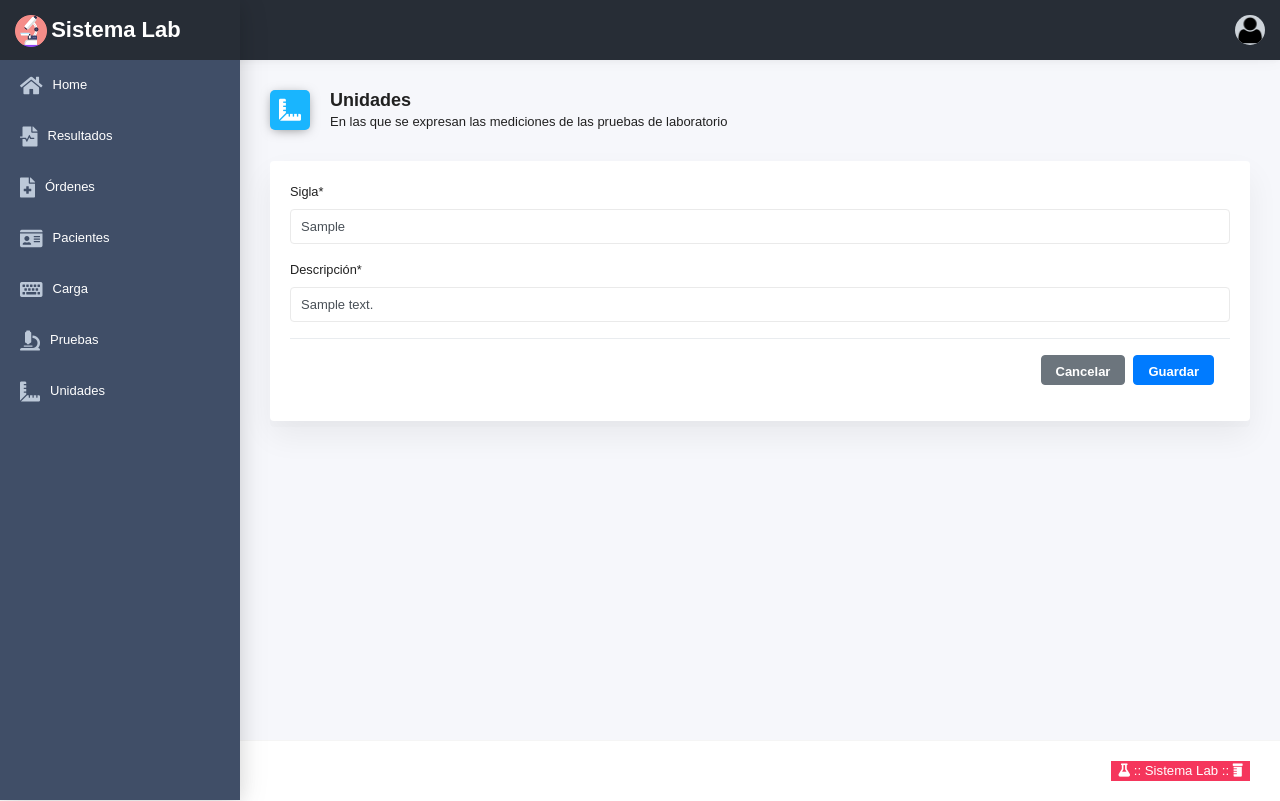
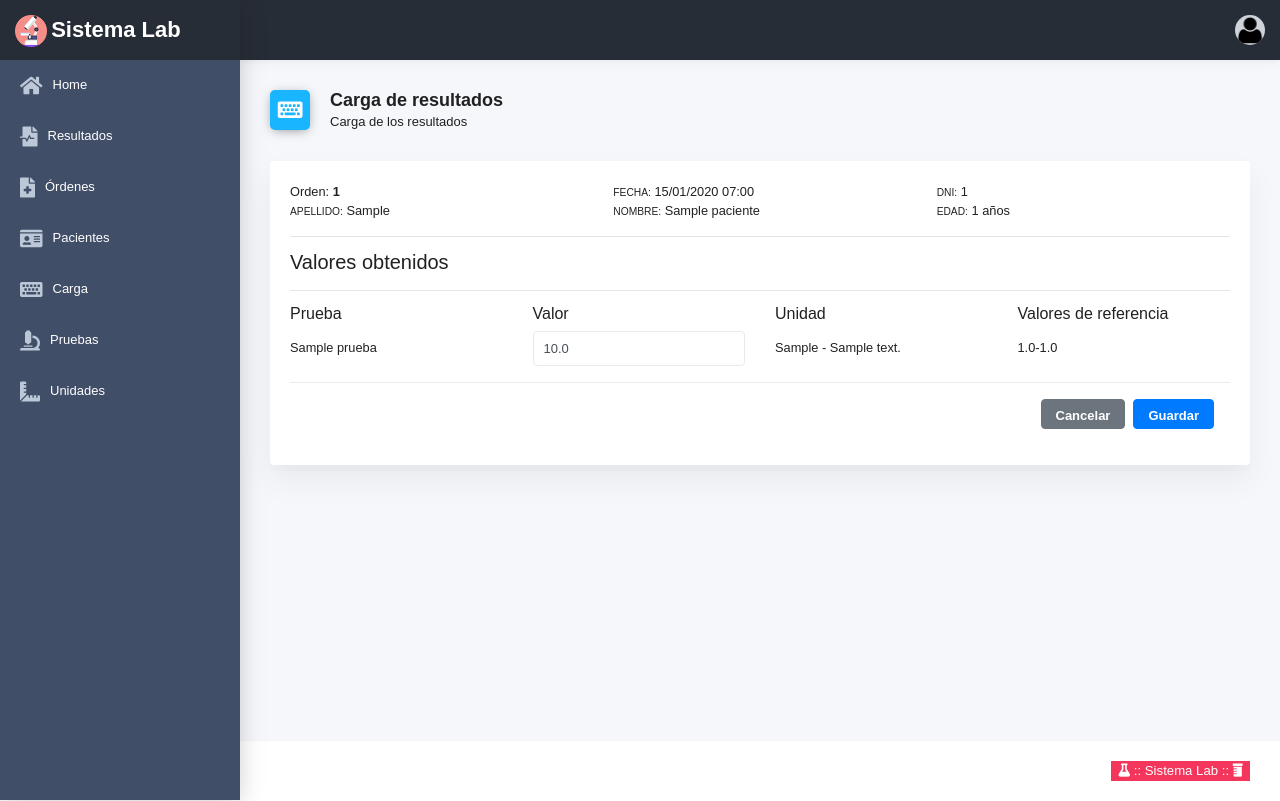
Before and after one commit to ravillar/djlab, a Django app: page /carga/1/ in a window 1280 px wide. Run offline with Django 3.2, Linux system fonts and the light colour scheme; a user stored in the database is signed in; tables that the repository leaves empty hold one stand-in row (values such as "Sample post"); some libraries are stand-ins or nearby versions; some web fonts are replaced.

Commit message:
agregado formulario de carga de reusltados. Modificaciones varias.

```diff
--- a/lab/forms.py
+++ b/lab/forms.py
@@ -1,44 +1,22 @@
 from django import forms
-from django.contrib.auth.forms import AuthenticationForm, PasswordChangeForm,  UserCreationForm
+from django.contrib.auth.forms import AuthenticationForm,  UserCreationForm
 from django.contrib.auth.models import User
 
 from django_select2 import forms as s2forms
 from tempus_dominus.widgets import DateTimePicker,  DatePicker #, TimePicker,
 from lab.models import Orden, Paciente
-dtpIcons= {
-        'today': 'fas fa-calendar-check',
-        'clear': 'fas fa-trash',
-        'close': 'fas fa-times'
-        }
-dtpTooltips= {
-        'today': 'Hoy',
-        'clear': 'Limpiar selección',
-        'close': 'Cerrar',
-        'selectMonth': 'Seleccionar mes',
-        'prevMonth': 'Mes anterior',
-        'nextMonth': 'Mes siguiente',
-        'selectYear': 'Seleccionar año',
-        'prevYear': 'Año anterior',
-        'nextYear': 'Año siguiente',
-        'selectDecade': 'Seleccionar década',
-        'prevDecade': 'Década anterior',
-        'nextDecade': 'Década siguiente',
-        'prevCentury': 'Siglo anterior',
-        'nextCentury': 'Siglo siguiente',
-        'incrementHour': 'Incrementar hora',
-        'pickHour': 'Seleccionar hora',
-        'decrementHour':'Decrementar hora',
-        'incrementMinute': 'Incrementar minuto',
-        'pickMinute': 'Seleccionar ninuto',
-        'decrementMinute':'Decrementar minuto',
-        'incrementSecond': 'Incrementar segundo',
-        'pickSecond': 'Seleccionar segundo',
-        'decrementSecond':'Decrementar segundo'
+from lab.util import DTP_ICONS, DTP_TOOLTIPS
+from crispy_forms.helper import FormHelper
+from crispy_forms.layout import Layout, Submit, Row, Column, Div, Button
+from django.urls import reverse
 
-        }
 class PruebasWidget(s2forms.Select2MultipleWidget):
     search_fields = [
         "nombre__icontains",
+    ]
+class PacienteWidget(s2forms.Select2Widget):
+    search_fields = [
+        "paciente__icontains",
     ]
 
 class OrdenForm(forms.ModelForm):
@@ -48,7 +26,8 @@ class OrdenForm(forms.ModelForm):
         # readonly_fields = ["fecha_alta"]
         widgets = {
                 "pruebas": PruebasWidget(),
-                "fecha_alta": DateTimePicker(options={'tooltips': dtpTooltips, 'icons':dtpIcons,'locale':'es','sideBySide':True,'format':'DD/MM/YYYY HH:mm', 'buttons':{'showToday': True,'showClose': True}})
+                "paciente": PacienteWidget(),
+                "fecha_alta": DateTimePicker(options={'tooltips': DTP_TOOLTIPS, 'icons':DTP_ICONS,'locale':'es','sideBySide':True,'format':'DD/MM/YYYY HH:mm', 'buttons':{'showToday': True,'showClose': True}})
         }
 
 class PacienteForm(forms.ModelForm):
@@ -56,17 +35,36 @@ class PacienteForm(forms.ModelForm):
         model = Paciente
         fields = "__all__"
         widgets = {
-                "fecha_nac": DatePicker(options={'tooltips': dtpTooltips, 'icons':dtpIcons, 'locale':'es','sideBySide':True,'format':'DD/MM/YYYY', 'buttons':{'showToday': True,'showClose': True}})#,'showClear': True
+                "fecha_nac": DatePicker(options={'tooltips': DTP_TOOLTIPS, 'icons':DTP_ICONS, 'locale':'es','sideBySide':True,'format':'DD/MM/YYYY', 'buttons':{'showToday': True,'showClose': True}})#,'showClear': True
+                , 'direccion':forms.Textarea(attrs={'rows': '3'})
         }
+    def __init__(self, *args, **kwargs):
+        super().__init__(*args, **kwargs)
+        self.helper = FormHelper()
+        self.helper.layout = Layout(
+            Row(
+                Column('dni', css_class='form-group col-md-4 mb-0'),
+                Column('apellido', css_class='form-group col-md-4 mb-0'),
+                Column('nombre', css_class='form-group col-md-4 mb-0'),
+                css_class='form-row'
+            ),
+            Row(
+                Column('fecha_nac', css_class='form-group col-md-4 mb-0'),
+                Column('email', css_class='form-group col-md-4 mb-0'),
+                Column('telefono', css_class='form-group col-md-4 mb-0'),
+                css_class='form-row'
+            ),
+            Row(
+                Column(
+                    'direccion', css_class='form-group mb-0'),
+                css_class='form-row'
+            ),
+            Div(
+                Button('button','Cancelar', css_class='btn btn-secondary',  onclick="location.href='"+reverse('paciente-list')+"'"),
+                Submit('submit', 'Guardar'), css_class='modal-footer')
+            )
 class RegisterForm(UserCreationForm):
     email = forms.EmailField()
     class Meta:
         model = User
         fields = ["username", "email", "password1", "password2"]
-
-
-class ChangepassForm(PasswordChangeForm):
-    def get_context_data(self, **kwargs):
-        context = super().get_context_data(**kwargs)
-        context['aux'] ={'url':reverse_lazy('home'), 'icon':'fas fa-file-medical-alt', 'titulo':'Resultados', 'singular':'', 'descrip':'Publicación de los resultados'}
-        return context
--- /dev/null
+++ b/lab/templates/lab/carga_resultado.html
@@ -0,0 +1,69 @@
+{% extends "layout-common.html" %}
+{% load l10n %}
+
+
+{% block content %}
+         <div id="conteInfo" class="row invoice-info">
+             <div class="col-sm-4 invoice-col">Orden: <strong>{{orden.id}}</strong></div>
+             <div class="col-sm-4 invoice-col"><small>FECHA:</small> {{orden.fecha_alta|date:'d/m/Y H:i'}}</div>
+             <div class="col-sm-4 invoice-col"><small>DNI:</small> {{paciente.dni}}</div>
+             <div class="col-sm-4 invoice-col"><small>APELLIDO:</small> {{paciente.apellido}}</div>
+             <div class="col-sm-4 invoice-col"><small>NOMBRE:</small> {{paciente.nombre}}</div>
+             <div class="col-sm-4 invoice-col"><small>EDAD:</small> {{edad}}</div>
+         </div>
+         <hr>
+         <h5>Valores obtenidos</h5>
+         <hr>
+				<div class="row even">
+					<h6 class="col-sm-3">Prueba</h6>
+					<h6 class="col-sm-3">Valor</h6>
+					<h6 class="col-sm-3">Unidad</h6>
+					<h6 class="col-sm-3">Valores de referencia</h6>
+				</div>
+
+			 {% for r in res %}
+				<div class="form-group row odd">
+					<label for="val{{r.id}}" class="col-sm-3 col-form-label">{{r.prueba.nombre}}</label>
+					<div class="col-sm-3">
+                        <input data-id="{{r.id}}" type="number" step="0.01" class="valor form-control" id="val{{r.id}}" placeholder="Valor" value="{{ r.valor|unlocalize   }}" >
+					</div>
+					<div class="col-sm-3 col-form-label">{{r.prueba.unidad}}</div>
+					<div class="col-sm-3 col-form-label">{{r.prueba.minimo}}-{{r.prueba.maximo}}</div>
+				</div>
+			 {% endfor %}
+
+            <form id="frmCarga" method="post">
+{% csrf_token %}
+            <div class="modal-footer">
+        <input id="valores" name="valores" type="hidden">
+        <input class="btn btn-secondary" type="button" value="Cancelar" onclick="location.href='{%url 'carga'%}'">
+        <input class="btn btn-primary"  type="submit" value="Guardar">
+        </div>
+
+			</form>
+
+
+{% endblock %}
+
+{% block footer %}
+
+<script type="text/javascript">
+    $(document).ready(function(){
+        $('#frmCarga').on('submit', function(evt){
+            valores=$('#valores').val()
+            if(valores==''){
+                evt.preventDefault()
+                $('#valores').val(JSON.stringify(resInputs2obj()))
+                $(this).submit();
+            }
+        })
+    })
+function resInputs2obj(){
+    var obj={}
+    $('.valor').each(function(k,el){
+        obj[$(el).data('id')]=el.value
+    })
+    return obj
+}
+</script>
+{% endblock %}
--- a/lab/templates/lab/orden_form.html
+++ b/lab/templates/lab/orden_form.html
@@ -2,11 +2,6 @@
 {% block content %}
 {% load crispy_forms_tags %}
 {{ form.media.css  }}
-{% if object == None %}
-    <h1>Crear Orden</h1>
-{% else %}
-    <h1>Editar Orden</h1>
-{% endif %}
 <form method="post">{% csrf_token %}
     {{ form|crispy  }}
     <div class="modal-footer">
--- a/lab/templates/lab/orden_list.html
+++ b/lab/templates/lab/orden_list.html
@@ -22,7 +22,7 @@
         {% for orden in object_list %}
            <tr>
                 <td>{{ orden.pk  }}</td>
-                <td>{{ orden.fecha_alta|date:'d-m-Y H:i'  }}</td>
+                <td>{{ orden.fecha_alta|date:'d/m/Y H:i'  }}</td>
                 <td>{{ orden.paciente.apellido }} {{ orden.paciente.nombre }}</td>
                 <td>
             {% if tipo == 'O' %}
@@ -30,14 +30,14 @@
                 <a href="{% url 'orden-delete' orden.id %}" title="Eliminar"><i class="fas fa-trash-alt f-16 text-red"></i></a>
             {% endif %}
             {% if tipo == 'R' %}
-                <a href="{% url 'resultado-ver' orden.id %}" title="Ver resultado" class="btn btn-primary"><i class="{{aux.icon}}"></i>Ver</a>
+                <a href="{% url 'resultado-ver' orden.id %}" target="_blank" title="Ver resultado" class="btn btn-primary"><i class="{{aux.icon}}"></i>Ver</a>
             {% endif %}
             {% if tipo == 'C' %}
                 <a href="{% url 'carga-edit' orden.id %}" title="Cargar resultado"><i class="fas fa-edit f-16 mr-15 text-green"></i></a>
             {% endif %}
                 </td>
             {% empty %}
-            <td colspan="3">No hay órdenes todavía.</td>
+            <td colspan="4">No hay registros disponibles.</td>
         {% endfor %}
             </tr>
 
--- a/lab/templates/lab/paciente_list.html
+++ b/lab/templates/lab/paciente_list.html
@@ -31,7 +31,7 @@
                 <a href="{% url 'paciente-delete' paciente.id %}" title="Eliminar"><i class="fas fa-trash-alt f-16 text-red"></i></a>
                 </td>
             {% empty %}
-            <td colspan="3">No hay pacientes todavía.</td>
+            <td colspan="7">No hay registros disponibles.</td>
         {% endfor %}
             </tr>
 
--- a/lab/templates/lab/prueba_list.html
+++ b/lab/templates/lab/prueba_list.html
@@ -29,7 +29,7 @@
                 <a href="{% url 'prueba-delete' prueba.id %}" title="Eliminar"><i class="fas fa-trash-alt f-16 text-red"></i></a>
                 </td>
             {% empty %}
-            <td colspan="3">No hay pruebas todavía.</td>
+            <td colspan="6">No hay registros disponibles.</td>
         {% endfor %}
             </tr>
 
--- a/lab/templates/lab/unidad_list.html
+++ b/lab/templates/lab/unidad_list.html
@@ -25,7 +25,7 @@
                 <a href="{% url 'unidad-delete' unidad.id %}" title="Eliminar"><i class="fas fa-trash-alt f-16 text-red"></i></a>
                 </td>
             {% empty %}
-            <td colspan="3">No hay unidades todavía.</td>
+            <td colspan="4">No hay registros disponibles.</td>
         {% endfor %}
             </tr>
 
--- a/lab/templates/layout-common.html
+++ b/lab/templates/layout-common.html
@@ -66,7 +66,7 @@
                                 <a class="dropdown-toggle" href="#" id="userDropdown" role="button" data-toggle="dropdown" aria-haspopup="true" aria-expanded="false"><img class="avatar" src="{% static 'img/usuario.png' %} " title="{{user.username}}" alt="{{user.username}}"></a>
                                 <div class="dropdown-menu dropdown-menu-right" aria-labelledby="userDropdown">
 
-                                    <a class="dropdown-item" href="{% url 'changepass'%}"><i class="fas fa-key dropdown-icon"></i> Cambio de contraseña </a>
+                                    <a class="dropdown-item" href="{% url 'changepass' %}?next={{ request.path  }}"><i class="fas fa-key dropdown-icon"></i> Cambio de contraseña </a>
 
                                     <a class="dropdown-item" href="{% url 'logout'%}"><i class="fas fa-power-off dropdown-icon"></i> Salir</a>
                                 </div>
@@ -186,9 +186,6 @@
             </div>
         </div>
 
-        <style type="text/css">
-        .row-marcado{background-color:gold !important;}
-        </style>
         <script src="{% static 'js/screenfull.js' %} "></script>
         <script src="{% static 'js/popper.min.js' %} "></script>
         <script src="{% static 'js/jquery.min.js' %} "></script>
--- a/lab/urls.py
+++ b/lab/urls.py
@@ -9,9 +9,9 @@ from django.conf.urls import (
 urlpatterns = [
     path('', HomePageView.as_view(), name='home'),
     path('resultados', ResultadoView.as_view(), name='resultado'),
-    path('resultados/<int:pk>/', UnidadUpdate.as_view(),name="resultado-ver" ),
+    path('resultados/<int:pk>/', ResultadoDetalleView.as_view(),name="resultado-ver" ),
     path('carga', CargaView.as_view(), name='carga'),
-    path('carga/<int:pk>/', UnidadUpdate.as_view(),name="carga-edit" ),
+    path('carga/<int:pk>/', CargaResultadoView.as_view(),name="carga-edit" ),
     path('unidades', UnidadListView.as_view(), name='unidad-list'),
     path('unidades/crear/', UnidadCreate.as_view(),name="unidad-create" ),
     path('unidades/<int:pk>/editar/', UnidadUpdate.as_view(),name="unidad-edit" ),
@@ -37,7 +37,6 @@ urlpatterns = [
 
     path('logout/', auth_views.LogoutView.as_view(),  name='logout'),
     path('changepass/', changepass,  name='changepass'),
-    # path('change-password/', auth_views.PasswordChangeView.as_view(), name='change-password'),
     # path('password_change/done/', auth_views.PasswordChangeView.as_view(), name='password_change_done'),
     # path("register/", register, name="register"),
 
--- a/lab/views.py
+++ b/lab/views.py
@@ -1,4 +1,4 @@
-from django.shortcuts import render, redirect
+from django.shortcuts import render, redirect, get_object_or_404
 from django.contrib import messages
 from django.contrib.auth import login, authenticate, update_session_auth_hash
 from django.contrib.auth.mixins import LoginRequiredMixin
@@ -6,26 +6,18 @@ from django.contrib.auth.mixins import LoginRequiredMixin
 from django.views import View
 from django.views.generic.base import TemplateView
 from django.views.generic.list import ListView
-from lab.models import Unidad, Prueba, Paciente, Orden
+from lab.models import Unidad, Prueba, Paciente, Orden, Resultado
 from django.db.models import Q
 from django.views.generic.edit import CreateView, UpdateView, DeleteView
 
 from django.urls import reverse_lazy
 from . import forms
-
+import json
 from rolepermissions.mixins import HasRoleMixin
 from django.core.paginator import Paginator
 
-AUX_CTX = {
-        'home':{'url':reverse_lazy('home'), 'icon':'fas fa-home', 'titulo':'Home', 'singular':'', 'descrip':'Bienvenido al Sistema Lab !!'},
-        'unidad':{'url':reverse_lazy('unidad-list'), 'icon':'fas fa-ruler-combined', 'titulo':'Unidades', 'singular':'Unidad', 'descrip':'En las que se expresan las mediciones de las pruebas de laboratorio'},
-        'prueba':{'url':reverse_lazy('prueba-list'), 'icon':'fas fa-microscope', 'titulo':'Pruebas', 'singular':'Prueba', 'descrip':'Prácticas de laboratorio'},
-        'paciente':{'url':reverse_lazy('paciente-list'), 'icon':'fas fa-id-card', 'titulo':'Pacientes', 'singular':'Paciente', 'descrip':'Registro de personas a las que se le tomaron las muestras'},
-        'orden':{'url':reverse_lazy('orden-list'), 'icon':'fas fa-file-medical', 'titulo':'Órdenes', 'singular':'Orden', 'descrip':'Estudios solicitados por profesionales médicos'},
-        'resultado':{'url':reverse_lazy('resultado'), 'icon':'fas fa-file-medical-alt', 'titulo':'Resultados', 'singular':'', 'descrip':'Publicación de los resultados'},
-        'carga':{'url':reverse_lazy('carga'), 'icon':'fas fa-keyboard', 'titulo':'Carga de resultados', 'singular':'', 'descrip':'Carga de los resultados'},
-}
-PAG_CANT_FILAS=10
+from django.contrib.auth.forms import PasswordChangeForm
+from lab.util import AUX_CTX,PAG_CANT_FILAS, calculateAge
 
 # para ser heredada por las clases de views genéricas que requieren autenticación
 class LoginRequired(LoginRequiredMixin):
@@ -197,18 +189,16 @@ class OrdenResuListView(View):
         ctx = {'object_list' : objects, 'filtrar': strval, 'aux':aux,'pags':pags, 'f':f, 'tipo':tipo}
         return render(request, self.template_name, ctx)
 
-class OrdenListView(OrdenResuListView, RecepcionRequired, View):
+class OrdenListView(RecepcionRequired, OrdenResuListView, View):
     def get(self, request) :
         return super().get(request, 'O', AUX_CTX['orden'])
 class OrdenCreate(OrdAux, RecepcionRequired,CreateView):
     model = Orden
-    # fields = '__all__'
     form_class = forms.OrdenForm
     success_url = reverse_lazy('orden-list')
 
 class OrdenUpdate(OrdAux, RecepcionRequired,UpdateView):
     model = Orden
-    # fields = '__all__'
     form_class = forms.OrdenForm
     success_url = reverse_lazy('orden-list')
 
@@ -216,12 +206,46 @@ class OrdenDelete(OrdAux, RecepcionRequired,DeleteView):
     model = Orden
     success_url = reverse_lazy('orden-list')
 
-class CargaView(OrdenResuListView, LaboratorioRequired, View):
+class CargaView(LaboratorioRequired, OrdenResuListView, View):
     def get(self, request) :
         return super().get(request, 'C', AUX_CTX['carga'])
 class ResultadoView(OrdenResuListView, View):
     def get(self, request) :
         return super().get(request, 'R', AUX_CTX['resultado'])
+
+
+class ResultadoDetalleView(LoginRequired, TemplateView):
+    template_name = "layout-resultado.html"
+    def get(self, request, pk, aux=None) :
+        orden = get_object_or_404(Orden, id=pk)
+        paciente=Paciente.objects.get(id=orden.paciente.id)
+        res=Resultado.objects.filter(orden_id=pk)
+
+        edad=str(calculateAge(paciente.fecha_nac))+' años'
+        if aux==None:
+            aux = AUX_CTX['resultado']
+
+        ctx = { 'aux':aux, 'orden':orden, 'paciente':paciente, 'res':res, 'edad':edad}
+        return render(request, self.template_name, ctx)
+
+
+class CargaResultadoView(LaboratorioRequired, ResultadoDetalleView):
+    template_name = "lab/carga_resultado.html"
+    success_url = reverse_lazy('carga')
+    def get(self, request, pk) :
+        return super().get(request, pk, AUX_CTX['carga'])
+
+    def post(self, request, pk) :
+
+        obj = json.loads(request.POST.get('valores'))
+        # print(obj)
+        for k,v in obj.items():
+            # print('{}:{}'.format(k, v))
+            Resultado.objects.filter(pk=k).update(valor=v)
+        # return redirect(reverse_lazy('carga')+'/'+str(pk))
+        # return redirect(request.path)
+        return redirect(self.success_url)
+
 def register(request):
     if request.method == "POST":
         form = forms.RegisterForm(request.POST)
@@ -231,7 +255,6 @@ def register(request):
             raw_password = form.cleaned_data.get('password1')
             user = authenticate(username=username, password=raw_password)
             login(request, user)
-            # return redirect(reverse_lazy('home'))
             return redirect('home')
     else:
         form = forms.RegisterForm()
@@ -239,15 +262,14 @@ def register(request):
 
 def changepass(request):
     if request.method == 'POST':
-        form = forms.ChangepassForm(request.user, request.POST)
+        form = PasswordChangeForm(request.user, request.POST)
         if form.is_valid():
             user = form.save()
             update_session_auth_hash(request, user)  # Important!
             messages.success(request, 'Contraseña cambiada satisfactoriamente.')
-            # return redirect(reverse_lazy('home'))
-            return redirect('changepass')
+            return redirect(reverse_lazy('changepass')+'?next='+request.POST['next']+'&success=1')
         else:
             messages.error(request, 'Atienda los errores indicados.')
     else:
-        form = forms.ChangepassForm(request.user)
-    return render(request, 'registration/change_password.html', {'form': form})
+        form = PasswordChangeForm(request.user)
+    return render(request, 'registration/change_password.html', {'form': form, 'aux':AUX_CTX['changepass']})
```
Also changed, not shown: lab/templates/lab/paciente_form.html (+8 -7 lines), lab/templates/layout-resultado.html (added, +101 -0 lines), lab/templates/registration/change_password.html (+14 -3 lines), lab/util.py (added, +66 -0 lines), README.md, lab/static/img/firma.png (added), lab/static/img/header-resu.png (added), lab/static/img/logo-sistema-lab.png.
